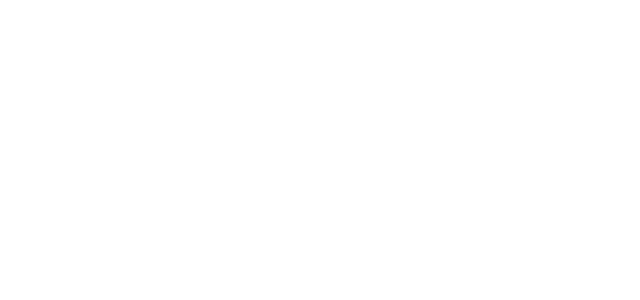
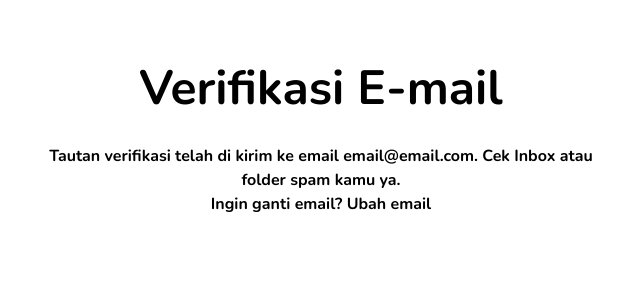
Before and after one commit to Devanoz/belajarmatematika.id, a Nuxt app: page /auth/email-verification in a window 1280 px wide. Before the commit this address had no page. Shown: the top 300 px of the page, without its empty margins (319-959 px from the left). Built offline with nearby package versions, Linux system fonts and the light colour scheme.

Commit message:
feat: :sparkles: email verification page

```diff
--- /dev/null
+++ b/pages/auth/email-verification.vue
@@ -0,0 +1,23 @@
+<template>
+  <div class="flex flex-col h-full pt-10 text-center">
+    <h1 class="text-5xl text-cyan-700 mb-8">
+      Verifikasi E-mail
+    </h1>
+
+    <span class="text-base font-light text-slate-400">Tautan verifikasi telah di kirim ke email
+      <span class="font-bold">email@email.com</span>.
+      Cek Inbox atau folder spam kamu ya.</span>
+
+    <span>Ingin ganti email? <a href="#">Ubah email</a></span>
+
+    <!-- gambar rumah -->
+  </div>
+</template>
+
+<script lang="ts">
+import Vue from 'vue'
+
+export default Vue.extend({
+  name: 'EmailVerificationPage'
+})
+</script>
```
